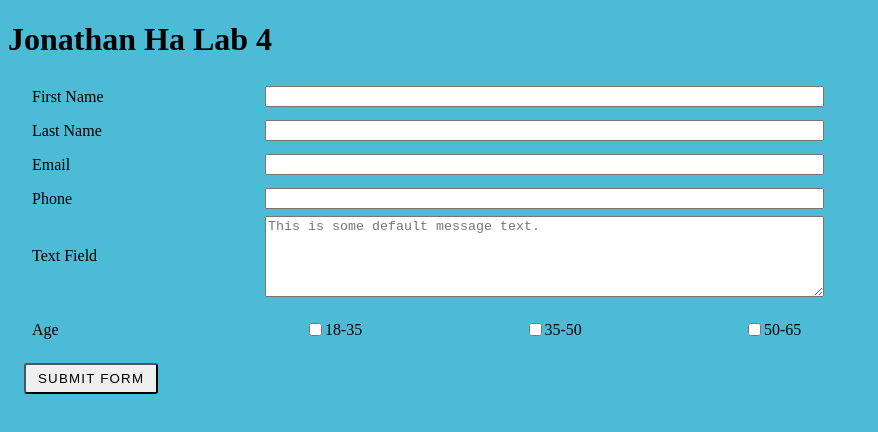
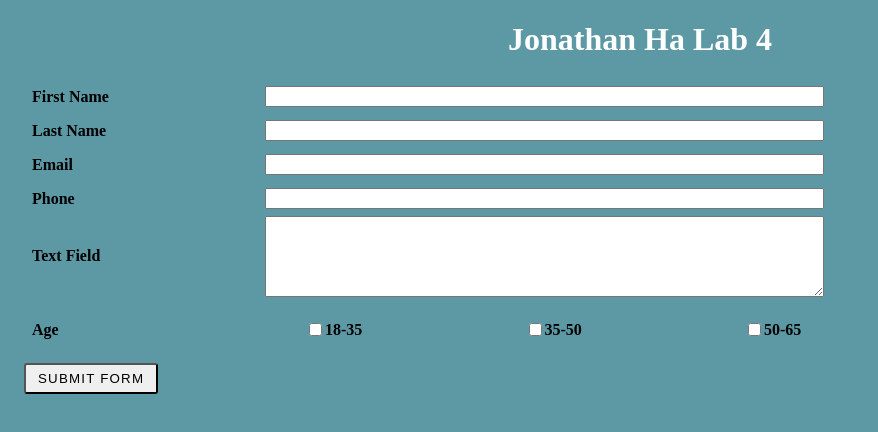
Before and after one commit to jqha/jqha.github.io, a website: page public/lab_4/index.html in a window 1280 px wide. Shown: the whole page, without its empty margins (0-878 px from the left). Drawn offline with Linux system fonts and the light colour scheme.

Commit message:
Lab 4 (Done) [Updated]
Minor Tweaks

```diff
--- a/public/lab_4/index.html
+++ b/public/lab_4/index.html
@@ -6,9 +6,9 @@
         <link rel="stylesheet" href="styles.css">
     </head>
     <body>
-            <header>
+        <div class="header">
                 <h1>Jonathan Ha Lab 4</h1>
-            </header>
+        </div>
 
         <div class="container">
             <form action="/api" method="post">
@@ -31,7 +31,7 @@
                     </li>
                     <li>
                         <label for="text-field">Text Field</label>
-                        <textarea id="text-field" name="message" rows="5" cols="33" placeholder="This is some default message text."></textarea>
+                        <textarea id="text-field" name="message" rows="5" cols="33"></textarea>
                     </li>
                     <li>
                         <p>Age</p>
--- a/public/lab_4/styles.css
+++ b/public/lab_4/styles.css
@@ -1,5 +1,11 @@
 body {
-    background-color: #4cbbd6;
+    background-color: #5d98a5;
+    font-weight: 600;
+}
+
+.header {
+    text-align: center;
+    color: white;
 }
 
 .flex-outer {
```
